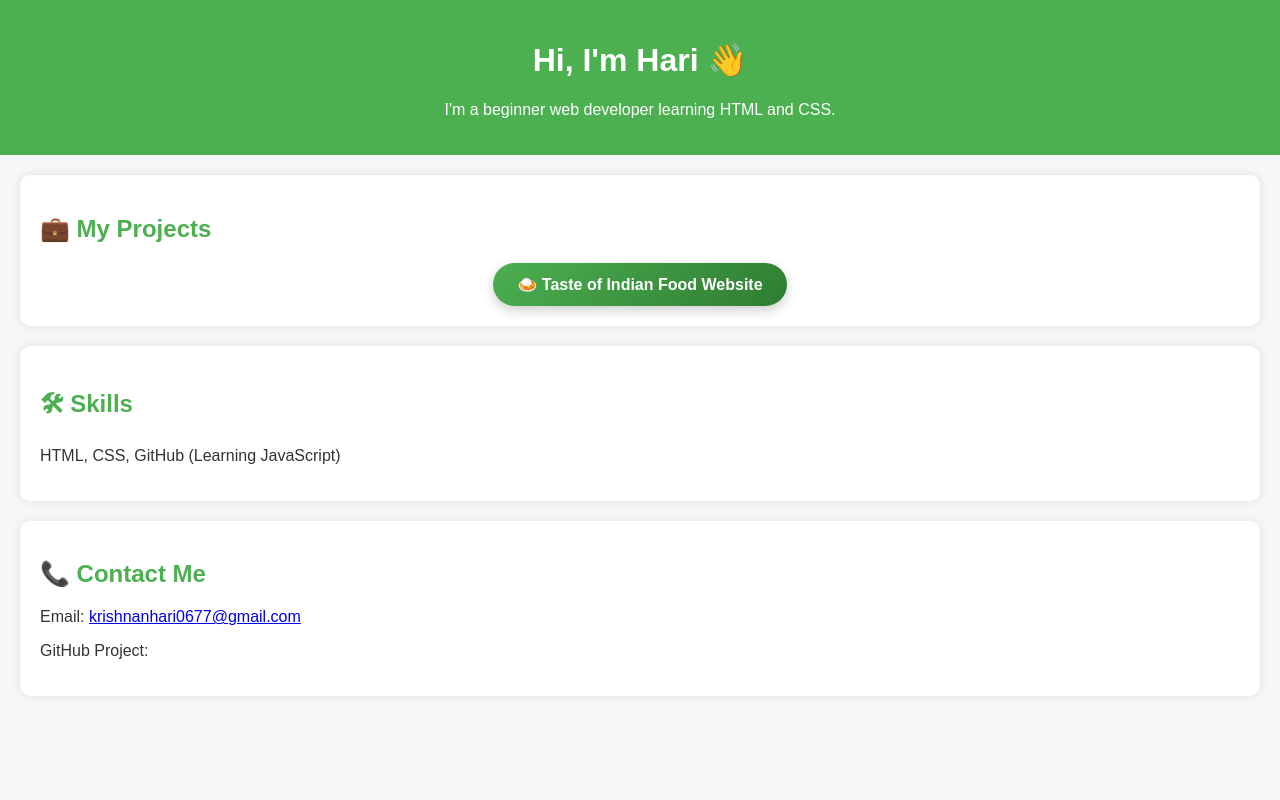
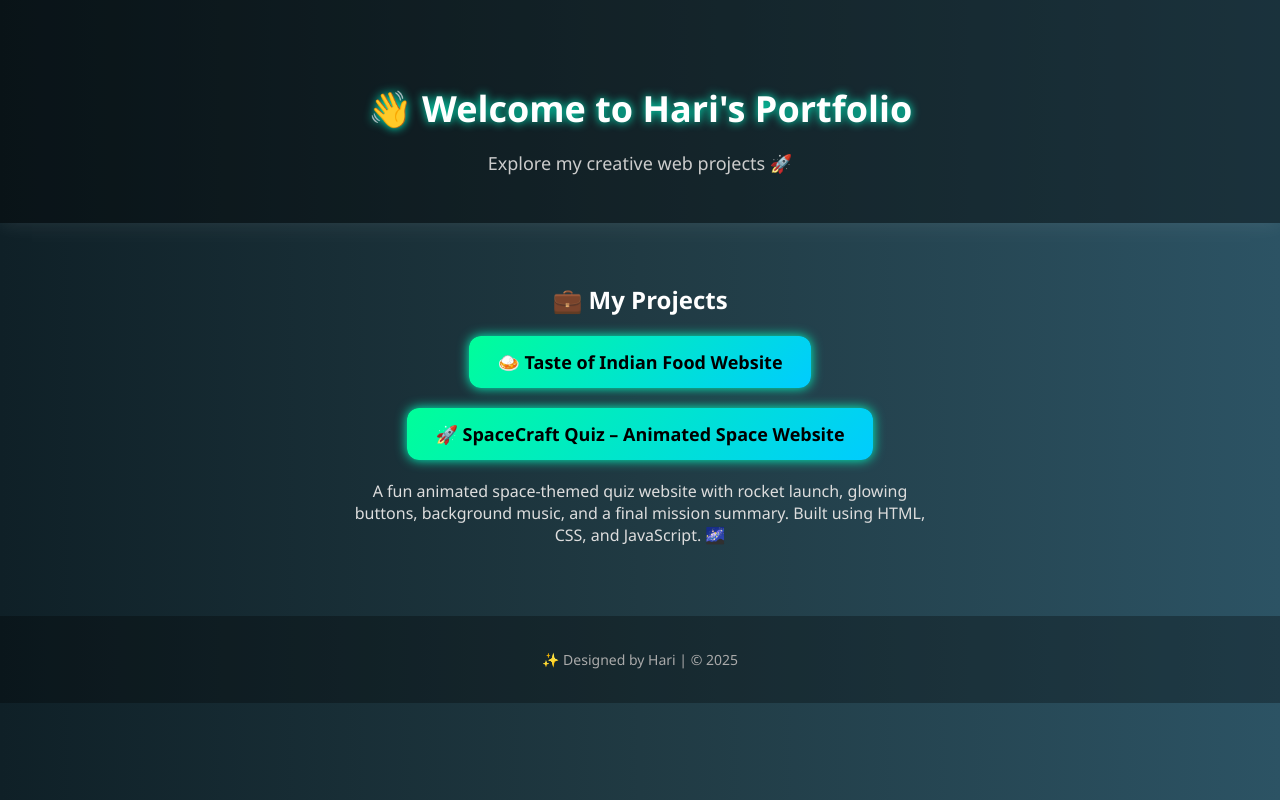
Before and after one commit to harilightninking/hariportfolio, a plain HTML site: page index.html in a window 1280 px wide. Drawn offline with Linux system fonts and the light colour scheme.

Commit message:
Add files via upload

```diff
--- a/index.html
+++ b/index.html
@@ -1,22 +1,41 @@
 <!DOCTYPE html>
 <html lang="en">
 <head>
-        <meta charset="UTF-8" /> <meta name="viewport" content="width=device-width, initial-scale=1.0" />
-         <title>Hari's Portfolio</title> <link rel="stylesheet" href="style.css" />
-        </head> <body> <header> <h1>Hi, I'm Hari 👋</h1> <p>I'm a beginner web developer learning HTML and CSS.</p>
-         </header> <section id="projects"> <h2>💼 My Projects</h2>
+  <meta charset="UTF-8" />
+  <meta name="viewport" content="width=device-width, initial-scale=1.0"/>
+  <title>Hari Portfolio</title>
+  <link rel="stylesheet" href="style.css" />
+</head>
+<body>
+
+  <header>
+    <h1>👋 Welcome to Hari's Portfolio</h1>
+    <p>Explore my creative web projects 🚀</p>
+  </header>
+
+  <section id="projects">
+    <h2>💼 My Projects</h2>
+
     <div class="project-buttons">
       <a href="https://harilightninking.github.io/tasteofindfood/" target="_blank" class="btn">
         🍛 Taste of Indian Food Website
       </a>
     </div>
-                    </section> <section id="skills"> <h2>🛠 Skills</h2>
-                        <p>HTML, CSS, GitHub (Learning JavaScript)
 
+    <div class="project-buttons">
+      <a href="https://harilightninking.github.io/Spacecraft1/" target="_blank" class="btn">
+        🚀 SpaceCraft Quiz – Animated Space Website
+      </a>
+    </div>
+
+    <p class="description">
+      A fun animated space-themed quiz website with rocket launch, glowing buttons, background music, and a final mission summary. Built using HTML, CSS, and JavaScript. 🌌
     </p>
   </section>
-                     <section id="contact">
-                         <h2>📞 Contact Me</h2>
-                          <p>Email: <a href="mailto:krishnanhari0677@gmail.com">krishnanhari0677@gmail.com</a>
-                        </p>
-                         <p>GitHub Project: <a href="https://harilightninking.github.io/tasteo
+
+  <footer>
+    <p>✨ Designed by Hari | © 2025</p>
+  </footer>
+
+</body>
+</html>
--- a/style.css
+++ b/style.css
@@ -1,99 +1,73 @@
-/* Overall styles */
+/* Reset & Body */
 body {
-  font-family: Arial, sans-serif;
   margin: 0;
   padding: 0;
-  background-color: #f7f7f7;
-  color: #333;
-  animation: fadeIn 1.2s ease-in-out;
+  font-family: 'Segoe UI', sans-serif;
+  background: linear-gradient(to right, #0f2027, #203a43, #2c5364);
+  color: white;
+  text-align: center;
+  min-height: 100vh;
 }
 
-/* Fade-in animation */
-@keyframes fadeIn {
-  from { opacity: 0; transform: translateY(20px); }
-  to { opacity: 1; transform: translateY(0); }
+/* Header */
+header {
+  padding: 60px 20px 30px;
+  background-color: rgba(0, 0, 0, 0.4);
+  box-shadow: 0 0 20px rgba(255, 255, 255, 0.1);
 }
 
-/* Header styling */
-header {
-  background-color: #4CAF50;
-  color: white;
-  padding: 20px;
-  text-align: center;
-  animation: fadeIn 1.5s ease-in-out;
+header h1 {
+  font-size: 36px;
+  margin-bottom: 10px;
+  text-shadow: 0 0 10px #00ffcc;
 }
 
-/* Section cards */
-section {
-  padding: 20px;
-  margin: 20px;
-  background: white;
-  border-radius: 10px;
-  box-shadow: 0 0 10px rgba(0,0,0,0.1);
-  transition: transform 0.3s, box-shadow 0.3s;
+header p {
+  font-size: 18px;
+  color: #cccccc;
 }
 
-section:hover {
-  transform: translateY(-5px);
-  box-shadow: 0 8px 20px rgba(0,0,0,0.15);
+/* Project Section */
+#projects {
+  padding: 40px 20px;
 }
 
-/* Heading colors */
-h2 {
-  color: #4CAF50;
+.project-buttons {
+  margin: 20px 0;
 }
 
-/* Project links */
-ul {
-  list-style-type: square;
-  padding-left: 20px;
+.btn {
+  display: inline-block;
+  padding: 14px 28px;
+  font-size: 18px;
+  font-weight: bold;
+  border: none;
+  border-radius: 12px;
+  background: linear-gradient(135deg, #00ff99, #00ccff);
+  color: black;
+  text-decoration: none;
+  transition: all 0.3s ease;
+  box-shadow: 0 0 12px #00ffc3;
 }
 
-ul li a {
-  color: #4CAF50;
-  text-decoration: none;
-  transition: color 0.3s;
+.btn:hover {
+  transform: scale(1.05);
+  background: linear-gradient(135deg, #00ccff, #00ff99);
+  box-shadow: 0 0 20px #00ffd5;
 }
 
-ul li a:hover {
-  color: #2e7d32;
-  text-decoration: underline;
+/* Description Text */
+.description {
+  max-width: 600px;
+  margin: 10px auto 30px;
+  font-size: 16px;
+  color: #dddddd;
 }
 
 /* Footer */
 footer {
-  text-align: center;
-  padding: 10px;
-  background: #ddd;
-  margin-top: 20px;
+  padding: 20px 10px;
+  background-color: rgba(0, 0, 0, 0.3);
   font-size: 14px;
+  color: #aaa;
 }
-/* Project button container */
-.project-buttons {
-  display: flex;
-  justify-content: center;
-  margin-top: 10px;
-}
-
-/* Animated button style */
-.btn {
-  display: inline-block;
-  padding: 12px 24px;
-  font-size: 16px;
-  font-weight: bold;
-  color: white;
-  background: linear-gradient(135deg, #4CAF50, #2e7d32);
-  border: none;
-  border-radius: 50px;
-  box-shadow: 0 4px 12px rgba(0,0,0,0.2);
-  text-decoration: none;
-  transition: transform 0.3s, box-shadow 0.3s, background 0.4s ease-in-out;
-}
-
-/* Hover animation */
-.btn:hover {
-  transform: scale(1.05);
-  background: linear-gradient(135deg, #66bb6a, #1b5e20);
-  box-shadow: 0 6px 18px rgba(0, 0, 0, 0.3);
-  cursor: pointer;
-}
```
Lines whose indentation alone changed are shown as unchanged.
